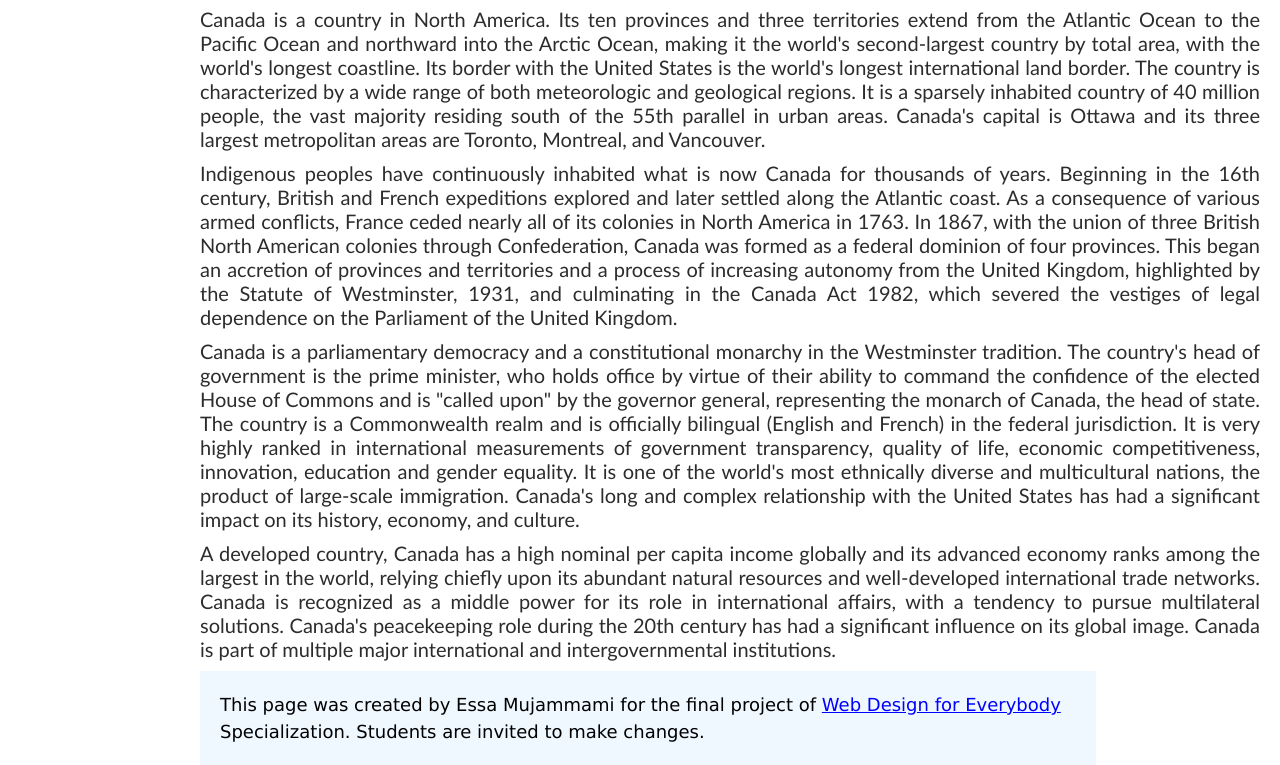
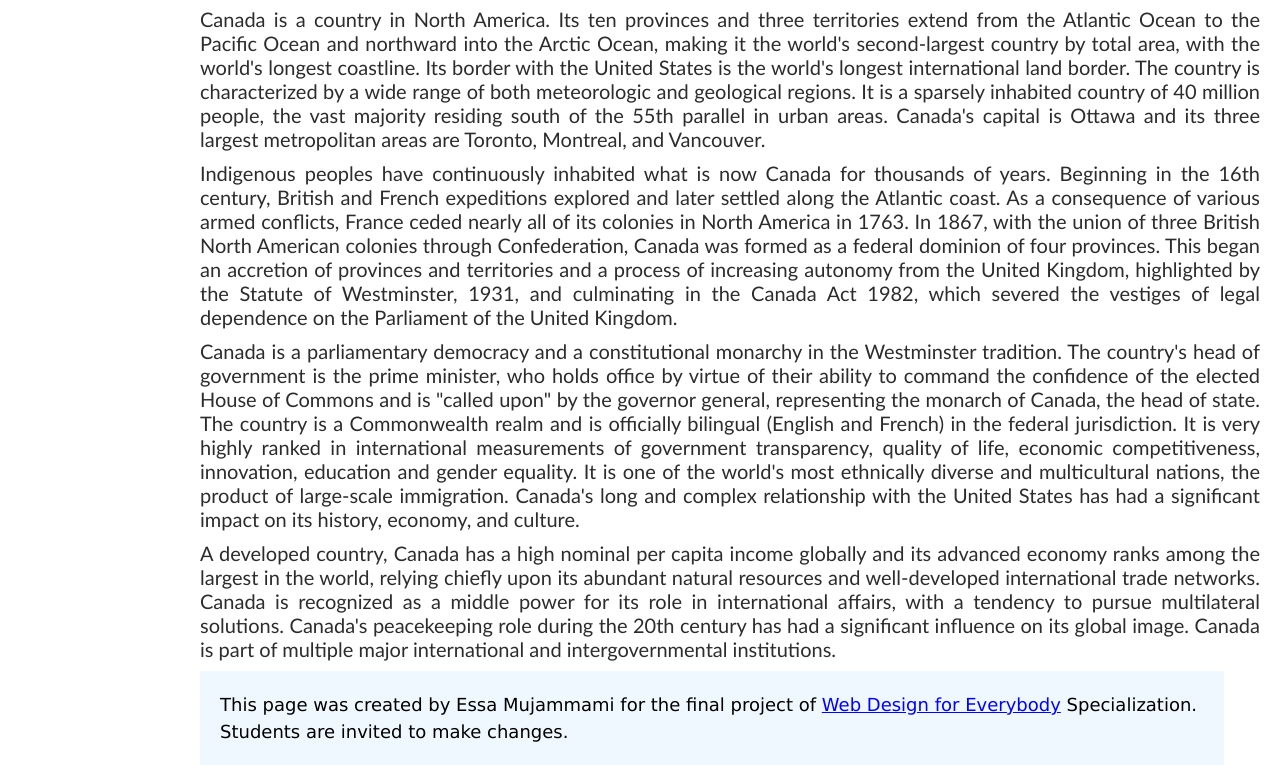
Before and after one commit to DayofJudgement/DayofJudgement.github.io, a plain HTML site: page index.html in a window 1280 px wide. Shown: the part 964-1729 px from the top of the page. Drawn offline with Linux system fonts and the light colour scheme.

Commit message:
Add files via upload
Signed-off-by: DayofJudgement <149382450+DayofJudgement@users.noreply.github.com>

```diff
--- a/css/style.css
+++ b/css/style.css
@@ -274,8 +274,7 @@ footer {
     bottom: 0;
     margin-top: 5px;
     margin-left: 200px;
-    margin-right: 200px;
-    width: 70%;
+    width: 80%;
 }
 
 center .npara {
```
